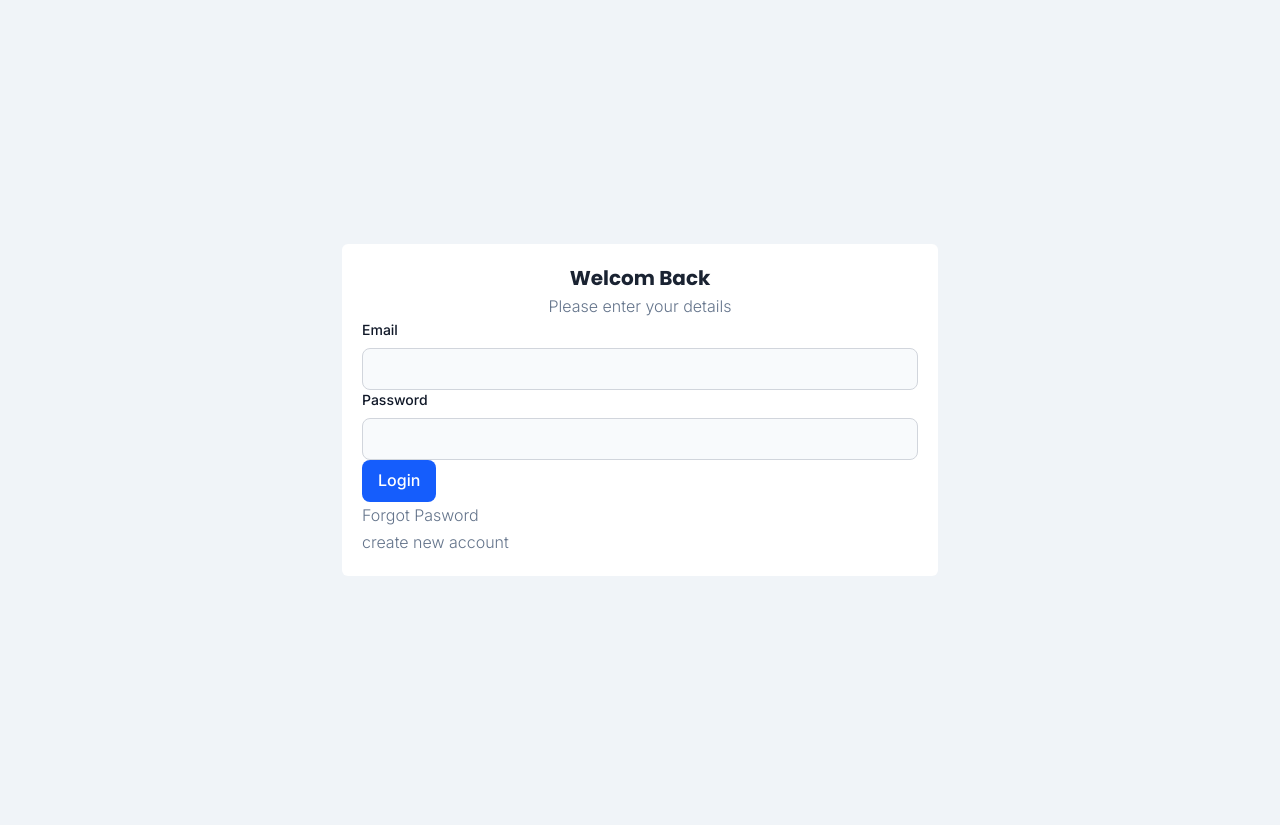
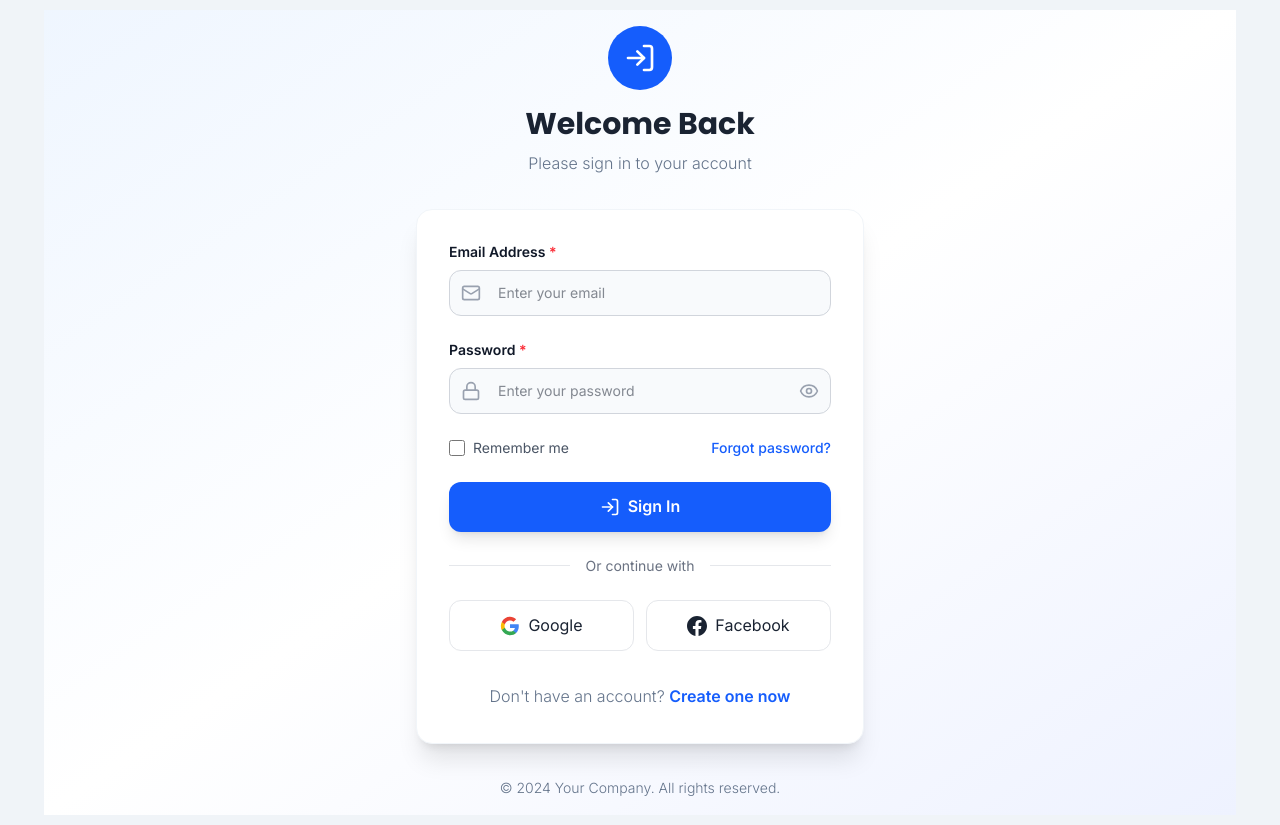
Before and after one commit to AleenaKhan10/Project-BlogPost-app-FE, a React (Vite) app: page /login in a window 1280 px wide. Built offline with nearby package versions, Linux system fonts and the light colour scheme.

Commit message:
Login ui completed

```diff
--- a/src/pages/auth/Login.tsx
+++ b/src/pages/auth/Login.tsx
@@ -1,37 +1,185 @@
-import React from "react";
+import React, { useState } from "react";
+import { Link, useNavigate } from "react-router-dom";
 import Label from "../../components/common/Label";
 import AppInput from "../../components/common/AppInput";
 import AppButton from "../../components/common/AppButton";
+import { LogIn, Eye, EyeOff, Mail, Lock } from "lucide-react";
 
 const Login = () => {
+  const navigate = useNavigate();
+  const [showPassword, setShowPassword] = useState(false);
+  const [formData, setFormData] = useState({
+    email: "",
+    password: "",
+  });
+
+  const handleInputChange = (e: React.ChangeEvent<HTMLInputElement>) => {
+    const { name, value } = e.target;
+    setFormData(prev => ({
+      ...prev,
+      [name]: value
+    }));
+  };
+
+  const handleSubmit = (e: React.FormEvent) => {
+    e.preventDefault();
+    // TODO: Implement login logic
+    console.log("Login attempt:", formData);
+  };
+
+  const togglePasswordVisibility = () => {
+    setShowPassword(!showPassword);
+  };
+
   return (
-    <>
-      <div className="flex items-center justify-center h-full h-screen">
-        <div className="p-5 bg-white rounded-md w-1/2 m-auto ">
-          <div className="text-center">
-            <strong className="text-xl">Welcom Back</strong>
-            <p>Please enter your details</p>
+    <div className="min-h-screen bg-gradient-to-br from-blue-50 via-white to-indigo-50 flex items-center justify-center p-4">
+      <div className="w-full max-w-md">
+        {/* Logo/Brand Section */}
+        <div className="text-center mb-8">
+          <div className="mx-auto w-16 h-16 bg-blue-600 rounded-full flex items-center justify-center mb-4">
+            <LogIn className="w-8 h-8 text-white" />
           </div>
+          <h1 className="text-3xl font-bold text-gray-900 mb-2">Welcome Back</h1>
+          <p className="text-gray-600">Please sign in to your account</p>
+        </div>
 
-          <div className="form">
-            <form action="">
-              <div>
-                <Label text="Email" />
-                <AppInput />
+        {/* Login Form */}
+        <div className="bg-white rounded-2xl shadow-xl p-8 border border-gray-100">
+          <form onSubmit={handleSubmit} className="space-y-6">
+            {/* Email Field */}
+            <div className="space-y-2">
+              <Label
+                text="Email Address"
+                htmlFor="email"
+                required
+                className="text-gray-700 font-semibold"
+              />
+              <div className="relative">
+                <Mail className="absolute left-3 top-1/2 transform -translate-y-1/2 text-gray-400 w-5 h-5" />
+                <AppInput
+                  id="email"
+                  name="email"
+                  type="email"
+                  placeholder="Enter your email"
+                  value={formData.email}
+                  onChange={handleInputChange}
+                  required
+                  className="pl-12 py-3 border-gray-200 focus:border-blue-500 focus:ring-2 focus:ring-blue-200 rounded-xl"
+                />
               </div>
-              <div>
-                <Label text="Password" />
-                <AppInput type="password" />
+            </div>
+
+            {/* Password Field */}
+            <div className="space-y-2">
+              <Label
+                text="Password"
+                htmlFor="password"
+                required
+                className="text-gray-700 font-semibold"
+              />
+              <div className="relative">
+                <Lock className="absolute left-3 top-1/2 transform -translate-y-1/2 text-gray-400 w-5 h-5" />
+                <AppInput
+                  id="password"
+                  name="password"
+                  type={showPassword ? "text" : "password"}
+                  placeholder="Enter your password"
+                  value={formData.password}
+                  onChange={handleInputChange}
+                  required
+                  className="pl-12 pr-12 py-3 border-gray-200 focus:border-blue-500 focus:ring-2 focus:ring-blue-200 rounded-xl"
+                />
+                <button
+                  type="button"
+                  onClick={togglePasswordVisibility}
+                  className="absolute right-3 top-1/2 transform -translate-y-1/2 text-gray-400 hover:text-gray-600 transition-colors"
+                >
+                  {showPassword ? <EyeOff className="w-5 h-5" /> : <Eye className="w-5 h-5" />}
+                </button>
               </div>
+            </div>
 
-              <AppButton text="Login" />
-              <p>Forgot Pasword</p>
-              <p>create new account</p>
-            </form>
+            {/* Remember Me & Forgot Password */}
+            <div className="flex items-center justify-between">
+              <label className="flex items-center">
+                <input
+                  type="checkbox"
+                  className="w-4 h-4 text-blue-600 bg-gray-100 border-gray-300 rounded focus:ring-blue-500 focus:ring-2"
+                />
+                <span className="ml-2 text-sm text-gray-600">Remember me</span>
+              </label>
+              <Link
+                to="/forgot-password"
+                className="text-sm text-blue-600 hover:text-blue-800 font-medium transition-colors"
+              >
+                Forgot password?
+              </Link>
+            </div>
+
+            {/* Login Button */}
+            <AppButton
+              text="Sign In"
+              type="submit"
+              icon={<LogIn className="w-5 h-5" />}
+              className="w-full py-3 bg-blue-600 hover:bg-blue-700 text-white font-semibold rounded-xl shadow-lg hover:shadow-xl transform hover:scale-[1.02] transition-all duration-200"
+            />
+
+            {/* Divider */}
+            <div className="relative my-6">
+              <div className="absolute inset-0 flex items-center">
+                <div className="w-full border-t border-gray-200"></div>
+              </div>
+              <div className="relative flex justify-center text-sm">
+                <span className="px-4 bg-white text-gray-500">Or continue with</span>
+              </div>
+            </div>
+
+            {/* Social Login Buttons */}
+            <div className="grid grid-cols-2 gap-3">
+              <button
+                type="button"
+                className="flex items-center justify-center px-4 py-3 border border-gray-200 rounded-xl hover:bg-gray-50 transition-colors duration-200"
+              >
+                <svg className="w-5 h-5 mr-2" viewBox="0 0 24 24">
+                  <path fill="#4285F4" d="M22.56 12.25c0-.78-.07-1.53-.2-2.25H12v4.26h5.92c-.26 1.37-1.04 2.53-2.21 3.31v2.77h3.57c2.08-1.92 3.28-4.74 3.28-8.09z"/>
+                  <path fill="#34A853" d="M12 23c2.97 0 5.46-.98 7.28-2.66l-3.57-2.77c-.98.66-2.23 1.06-3.71 1.06-2.86 0-5.29-1.93-6.16-4.53H2.18v2.84C3.99 20.53 7.7 23 12 23z"/>
+                  <path fill="#FBBC05" d="M5.84 14.09c-.22-.66-.35-1.36-.35-2.09s.13-1.43.35-2.09V7.07H2.18C1.43 8.55 1 10.22 1 12s.43 3.45 1.18 4.93l2.85-2.22.81-.62z"/>
+                  <path fill="#EA4335" d="M12 5.38c1.62 0 3.06.56 4.21 1.64l3.15-3.15C17.45 2.09 14.97 1 12 1 7.7 1 3.99 3.47 2.18 7.07l3.66 2.84c.87-2.6 3.3-4.53 6.16-4.53z"/>
+                </svg>
+                Google
+              </button>
+              <button
+                type="button"
+                className="flex items-center justify-center px-4 py-3 border border-gray-200 rounded-xl hover:bg-gray-50 transition-colors duration-200"
+              >
+                <svg className="w-5 h-5 mr-2" fill="currentColor" viewBox="0 0 24 24">
+                  <path d="M24 12.073c0-6.627-5.373-12-12-12s-12 5.373-12 12c0 5.99 4.388 10.954 10.125 11.854v-8.385H7.078v-3.47h3.047V9.43c0-3.007 1.792-4.669 4.533-4.669 1.312 0 2.686.235 2.686.235v2.953H15.83c-1.491 0-1.956.925-1.956 1.874v2.25h3.328l-.532 3.47h-2.796v8.385C19.612 23.027 24 18.062 24 12.073z"/>
+                </svg>
+                Facebook
+              </button>
+            </div>
+          </form>
+
+          {/* Sign Up Link */}
+          <div className="mt-8 text-center">
+            <p className="text-gray-600">
+              Don't have an account?{" "}
+              <Link
+                to="/register"
+                className="text-blue-600 hover:text-blue-800 font-semibold transition-colors"
+              >
+                Create one now
+              </Link>
+            </p>
           </div>
         </div>
+
+        {/* Footer */}
+        <div className="text-center mt-8 text-sm text-gray-500">
+          <p>© 2024 Your Company. All rights reserved.</p>
+        </div>
       </div>
-    </>
+    </div>
   );
 };
 
```
